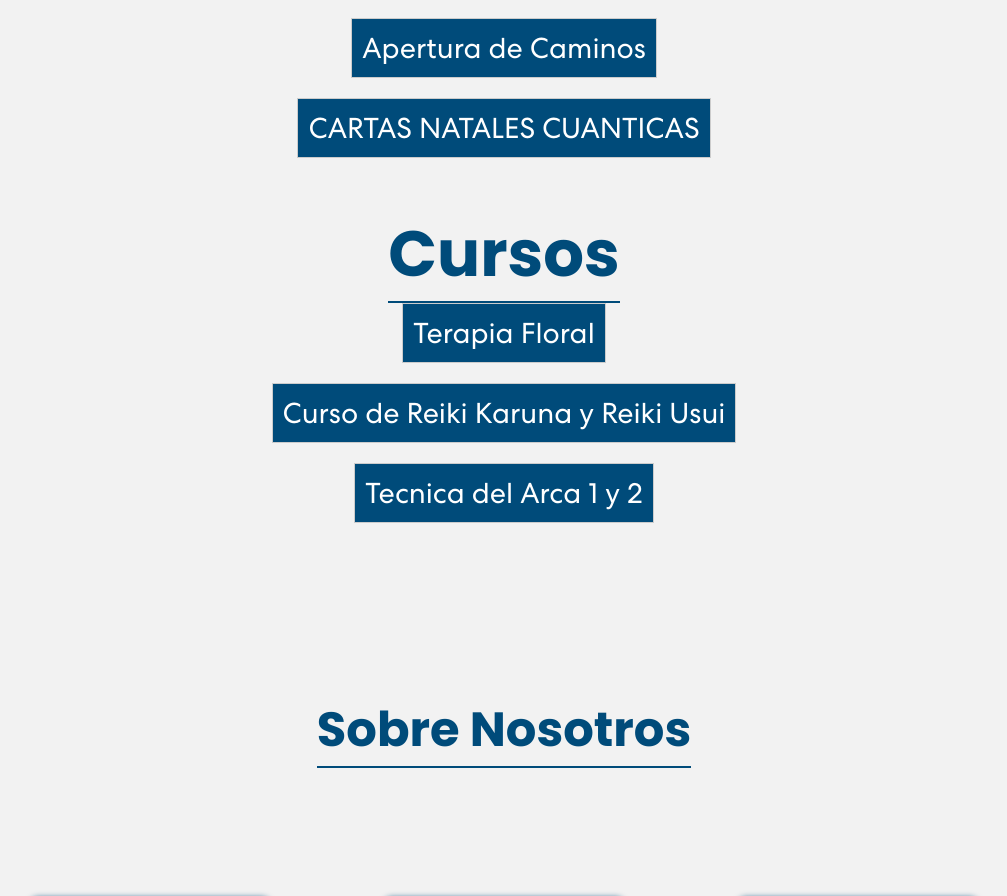
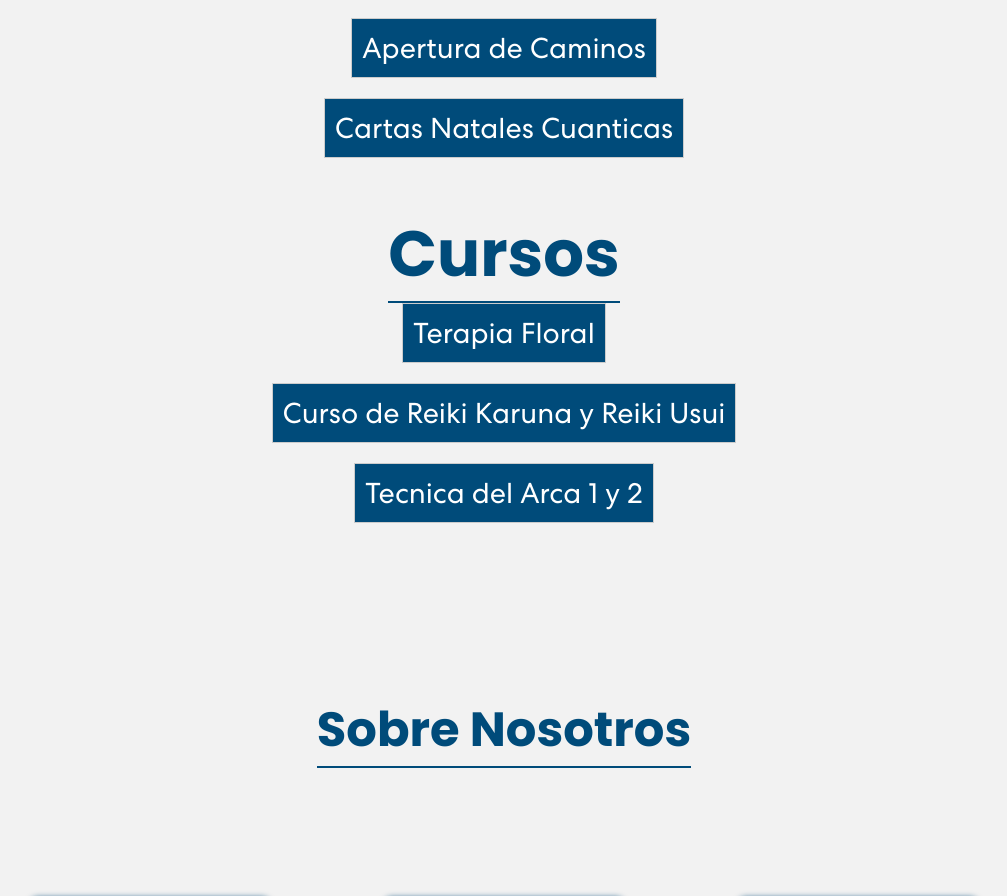
Before and after one commit to CarlosLichowski/Client-SanacionesCuenticas, a React (Vite) app: page / in a window 1280 px wide. Shown: the part 1854-2750 px from the top of the page, without its empty margins (136-1143 px from the left). Built offline with nearby package versions, Linux system fonts and the light colour scheme.

Commit message:
Update Servicios.tsx

```diff
--- a/src/components/Servicios/Servicios.tsx
+++ b/src/components/Servicios/Servicios.tsx
@@ -14,7 +14,7 @@ const Servicios: React.FC = () => {
         'La "apertura de caminos cuánticos" es un término utilizado en contextos espirituales y holísticos para describir un proceso de transformación personal y energética.',
     },
     {
-      titulo: 'CARTAS NATALES CUANTICAS',
+      titulo: 'Cartas Natales Cuanticas',
       descripcion:
         'Las cartas natales cuanticas son una herramienta de asteologia cuantica que busca proporcionar la personalidad, el proposito de cida y el potencial espiritual de la persona.',
     },
```
